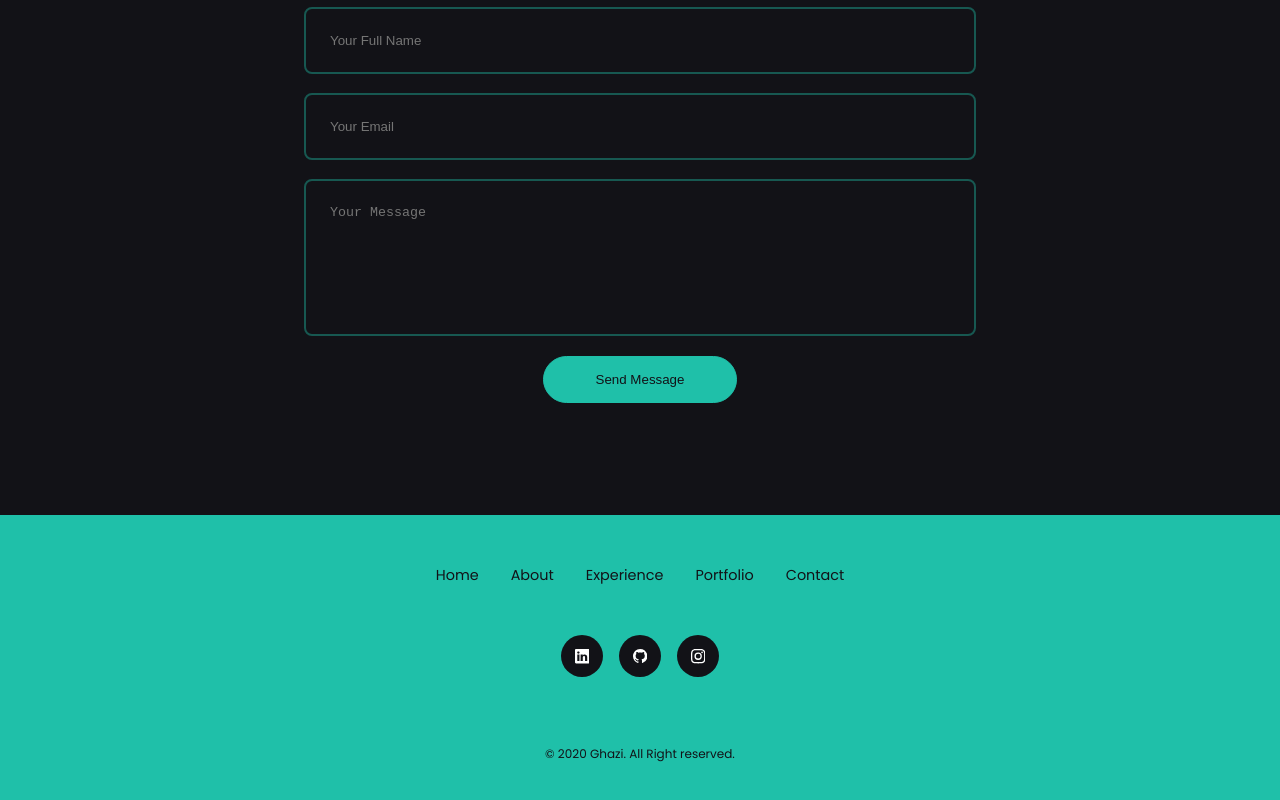
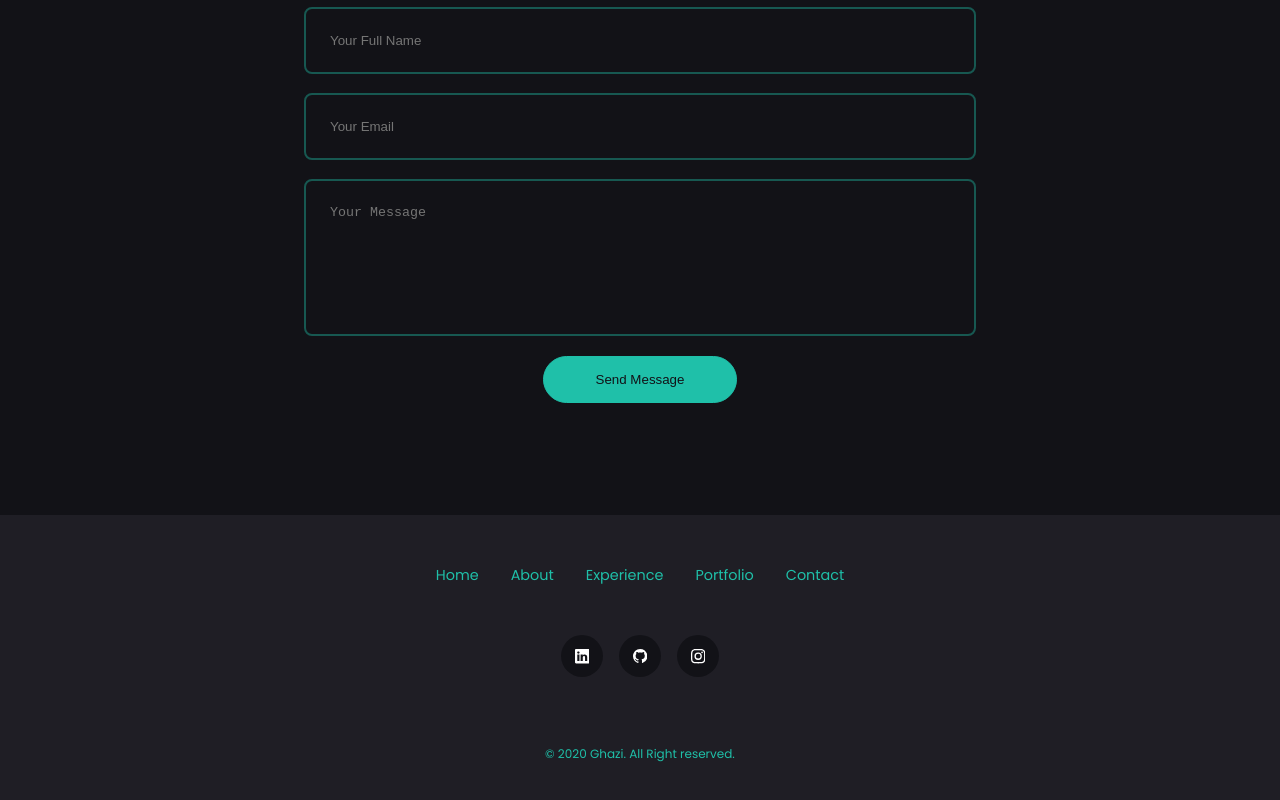
Before and after one commit to taqiyyaghazi/reactjs-personal-web, a React (Create React App) app: page / in a window 1280 px wide. Shown: the part 3585-4385 px from the top of the page. Built offline with nearby package versions, Linux system fonts and the light colour scheme.

Commit message:
Merapikan Footer

```diff
--- a/src/components/footer/footer.css
+++ b/src/components/footer/footer.css
@@ -1,5 +1,5 @@
 footer {
-    background: var(--color-primary);
+    background: var(--color-bg-variant);
     padding: 3rem 0;
     text-align: center;
     font-size: 0.9rem;
@@ -7,7 +7,7 @@
 }
 
 footer a {
-    color: var(--color-bg);
+    color: var(--color-primary);
 }
 
 .footer__logo {
@@ -44,13 +44,13 @@
 
 .footer__socials a:hover {
     background: transparent;
-    color: var(--color-bg);
-    border-color: var(--color-bg)
+    color: var(--color-primary);
+    border-color: var(--color-primary)
 }
 
 .footer__copyright {
     margin-bottom: 4rem;
-    color: var(--color-bg)
+    color: var(--color-primary)
 }
 
 /* =============== MEDIA QUERIES (MEDIUM DEVICES) =============== */
```
